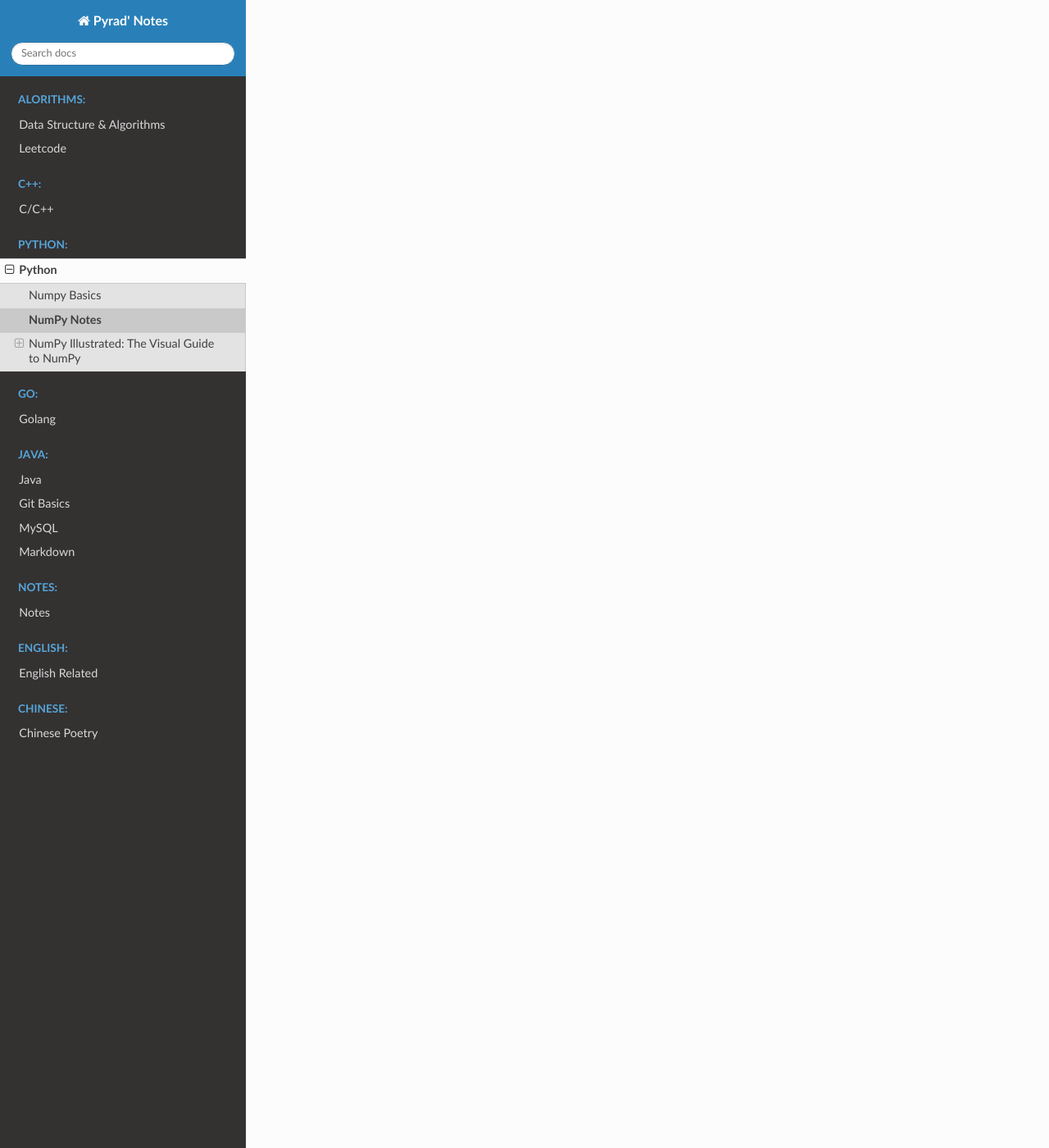
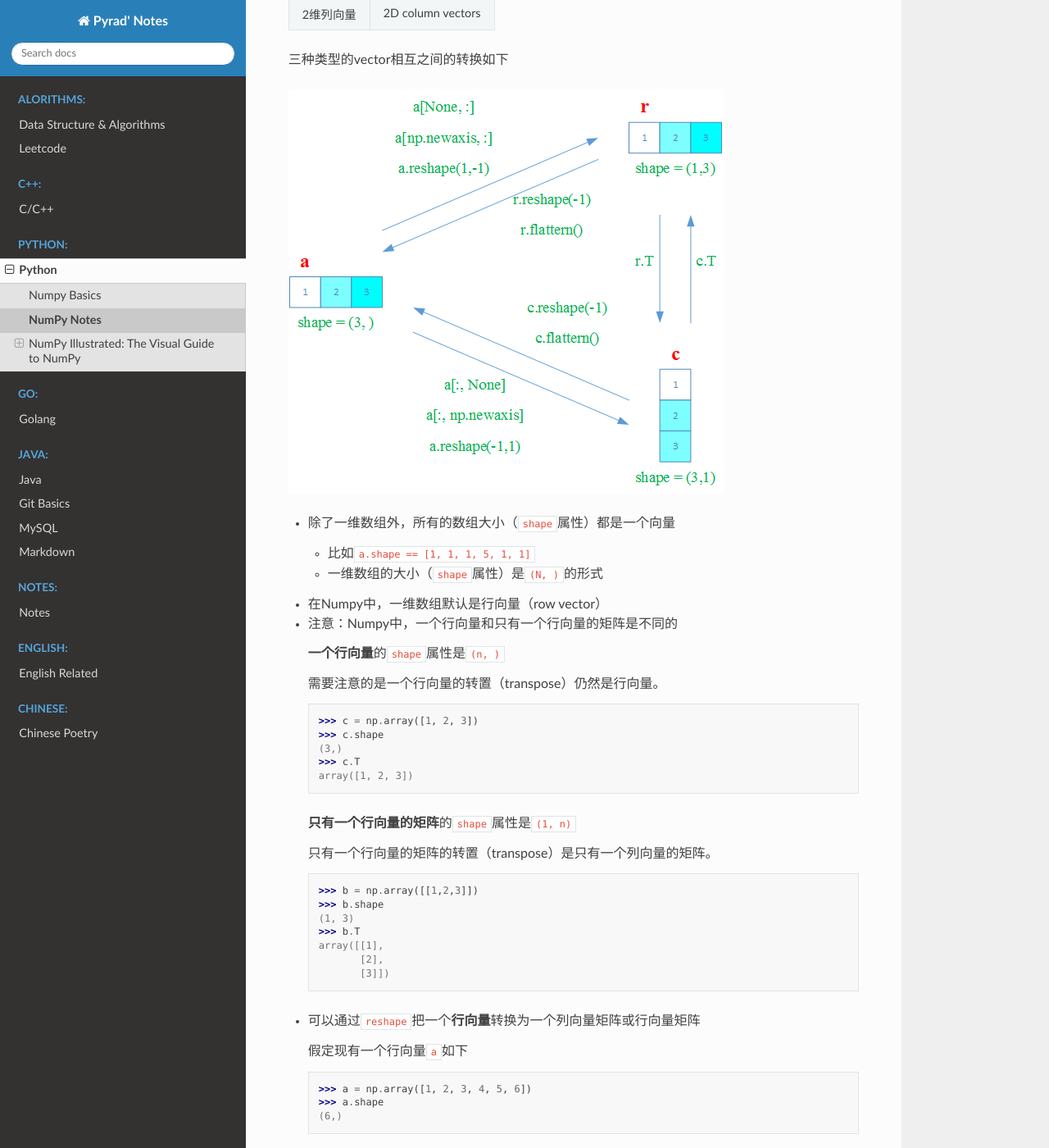
Before and after one commit to Pyrad/pyradnotes, a Sphinx documentation site: the page built from source/Python/NumpyVisualIntro.md, in a window 1280 px wide and 1400 px high, scrolled down 14683 px. Shown: the whole window at 82% size. Built offline with Sphinx 7.4.7 and the Read the Docs theme 2.0.0, drawn with Linux system fonts in a browser that asks for light colours; some of the changed text lies outside the part shown.

Commit message:
Finished chapter 8 row vectors & column vectors

````diff
--- a/source/Python/NumpyVisualIntro.md
+++ b/source/Python/NumpyVisualIntro.md
@@ -667,3 +667,126 @@ array([14])
 
 
 ![Inner & Outer Product](../_static/NumpyVisualIntro/chapter7_2d_array_inner_outer_product.png)
+
+
+
+## 8. Row vectors & column vectors
+
+- Numpy中共有三种类型的向量
+
+  | 向量类型  |   vector types    |
+  | :-------: | :---------------: |
+  |  1维数组  |     1D arrays     |
+  | 2维行向量 |  2D row vectors   |
+  | 2维列向量 | 2D column vectors |
+
+  三种类型的vector相互之间的转换如下
+
+  ![Different types of vectors](../_static/NumpyVisualIntro/chapter8_diff_type_vector_conversion.png)
+
+
+
+- 除了一维数组外，所有的数组大小（`shape`属性）都是一个向量
+  - 比如`a.shape == [1, 1, 1, 5, 1, 1]`
+  - 一维数组的大小（`shape`属性）是`(N, )`的形式
+
+- 在Numpy中，一维数组默认是行向量（row vector）
+
+- 注意：Numpy中，一个行向量和只有一个行向量的矩阵是不同的
+
+  **一个行向量**的`shape`属性是`(n, )`
+
+  需要注意的是一个行向量的转置（transpose）仍然是行向量。
+
+  ```python
+  >>> c = np.array([1, 2, 3])
+  >>> c.shape
+  (3,)
+  >>> c.T
+  array([1, 2, 3])
+  ```
+
+  **只有一个行向量的矩阵**的`shape`属性是`(1, n)`
+
+  只有一个行向量的矩阵的转置（transpose）是只有一个列向量的矩阵。
+
+  ```python
+  >>> b = np.array([[1,2,3]])
+  >>> b.shape
+  (1, 3)
+  >>> b.T
+  array([[1],
+         [2],
+         [3]])
+  ```
+
+- 可以通过`reshape`把一个**行向量**转换为一个列向量矩阵或行向量矩阵
+
+  假定现有一个行向量`a`如下
+
+  ```python
+  >>> a = np.array([1, 2, 3, 4, 5, 6])
+  >>> a.shape
+  (6,)
+  ```
+
+  转换为列向量矩阵。这里`reshape`的第一个参数`-1`表示该维度（第一个维度）上自动推断决定
+
+  ```python
+  >>> b = a.reshape(-1, 1)
+  >>> b
+  array([[1],
+         [2],
+         [3],
+         [4],
+         [5],
+         [6]])
+  >>> b.shape
+  (6, 1)
+  ```
+
+  转换为行向量矩阵。这里`reshape`的第二个参数`-1`表示该维度（第二个维度）上自动推断决定
+
+  ```python
+  >>> c = a.reshape(1, -1)
+  >>> c
+  array([[1, 2, 3, 4, 5, 6]])
+  >>> c.shape
+  (1, 6)
+  ```
+
+- 类似的，也可以使用`np.newaxis`来转换上面的行向量
+
+  同样的，假定现有一个行向量`a`如下
+
+  ```python
+  >>> a = np.array([1, 2, 3, 4, 5, 6])
+  >>> a.shape
+  (6,)
+  ```
+  转换为列向量矩阵。
+
+  这里`a[:, None]`中的`None`相当于`np.newaxis`
+
+  ```python
+  >>> b = a[:, None] # 这里可以用np.newaxis替换None
+  >>> b
+  array([[1],
+         [2],
+         [3],
+         [4],
+         [5],
+         [6]])
+  >>> b.shape
+  (6, 1)
+  ```
+
+  转换为行向量矩阵。
+
+  ```python
+  >>> c = a[None, :]
+  >>> c
+  array([[1, 2, 3, 4, 5, 6]])
+  >>> c.shape
+  (1, 6)
+  ```
````
Also changed, not shown: source/_static/NumpyVisualIntro/chapter8_diff_type_vector_conversion.png (added).
